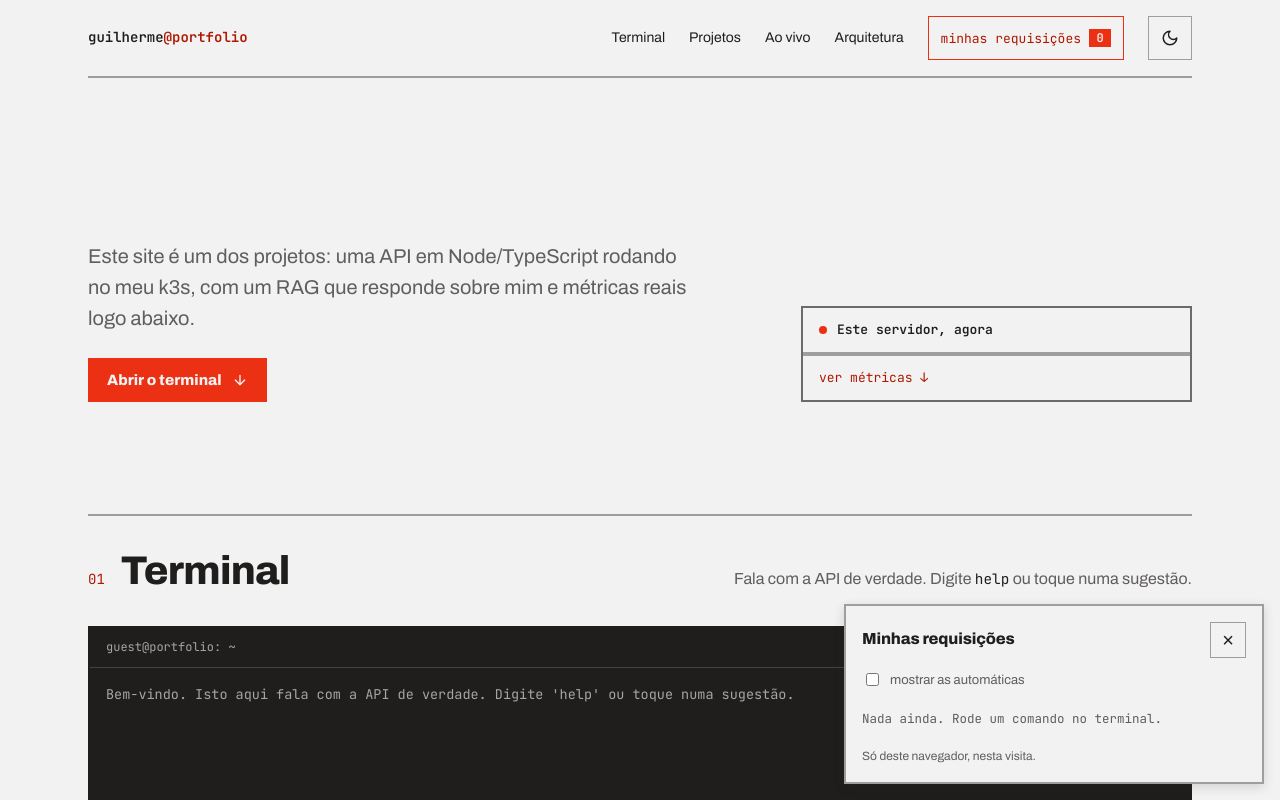
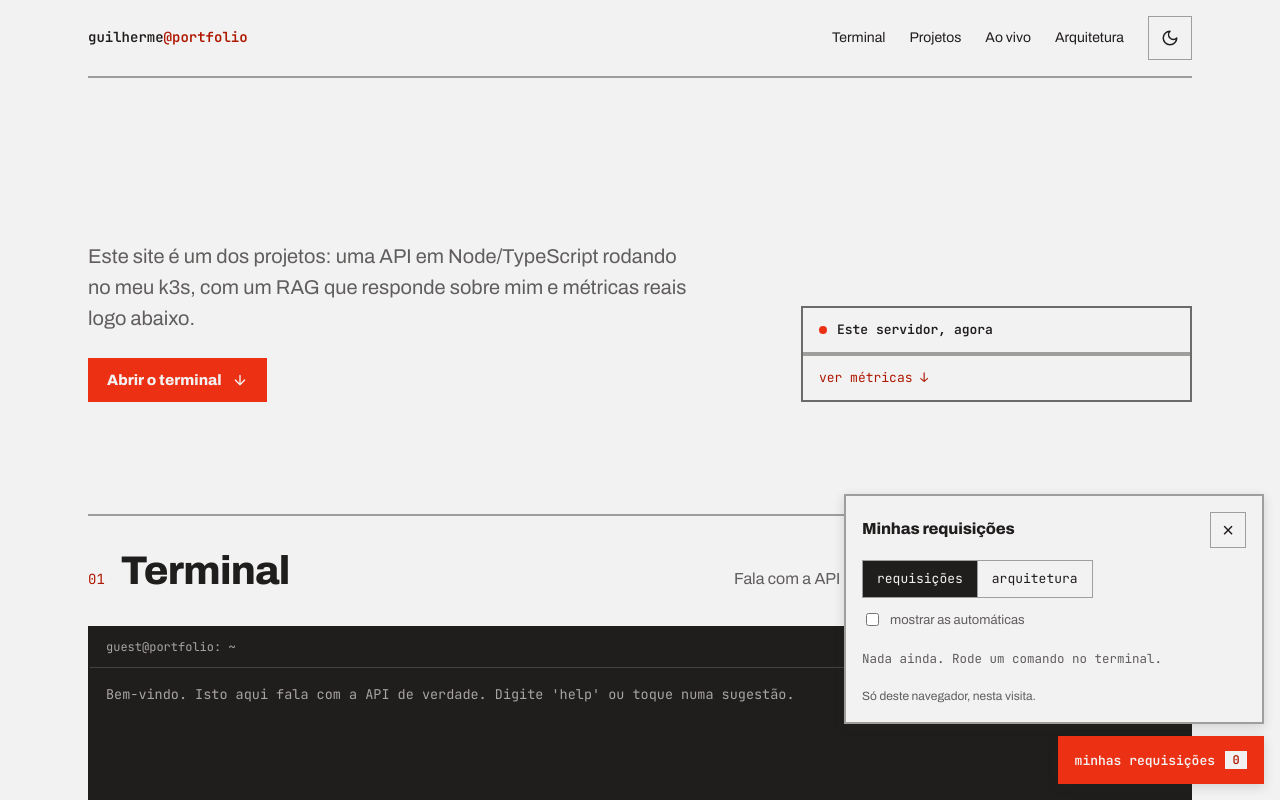
Before and after one commit to Guilherme-b-damasio/portfolio, a website with bundled scripts: page public/index.html in a window 1280 px wide. Both pictures are taken after a click on the button "Minhas requisições". Shown: the top 800 px of the page. Built offline with nearby package versions, Linux system fonts and the light colour scheme; files whose address does not match are found by name.

Commit message:
fix(web): float the requests button and show the architecture in its panel
The button lived in the top bar and scrolled away with it. It is now fixed in
the bottom-right corner, and the panel above it has two tabs: the request
list and a copy of the live architecture diagram, lit by the same requests.

```diff
--- a/public/app.js
+++ b/public/app.js
@@ -132,10 +132,19 @@ createRequestsPanel({
   list: $("my-requests-list"),
   close: $("my-requests-close"),
   showAuto: $("my-requests-auto"),
+  tabs: [
+    { tab: $("req-tab-list"), view: $("req-view-list") },
+    { tab: $("req-tab-arch"), view: $("req-view-arch") },
+  ],
 });
 
 // ---------- live panel and diagram ----------
-const diagram = createDiagram({ wide: $("diagram-wide"), narrow: $("diagram-narrow"), log: $("request-log") });
+const diagram = createDiagram({
+  wide: $("diagram-wide"),
+  narrow: $("diagram-narrow"),
+  extra: [$("my-requests-diagram")],
+  log: $("request-log"),
+});
 createLivePanel({
   facts: $("facts"),
   stats: $("stats"),
--- a/public/index.html
+++ b/public/index.html
@@ -24,16 +24,6 @@
           <a href="#ao-vivo">Ao vivo</a>
           <a href="#arquitetura">Arquitetura</a>
         </nav>
-        <button
-          type="button"
-          id="my-requests-btn"
-          class="req-btn"
-          aria-expanded="false"
-          aria-controls="my-requests"
-          aria-label="Minhas requisições"
-        >
-          <span class="req-btn-label">minhas requisições</span><span class="req-badge" id="my-requests-count">0</span>
-        </button>
         <button type="button" id="theme" class="icon-btn" aria-label="Mudar o tema"></button>
       </header>
 
@@ -176,13 +166,38 @@
       </footer>
     </div>
 
+    <button
+      type="button"
+      id="my-requests-btn"
+      class="req-fab"
+      aria-expanded="false"
+      aria-controls="my-requests"
+      aria-label="Minhas requisições"
+    >
+      <span class="req-fab-label">minhas requisições</span><span class="req-fab-short" aria-hidden="true">reqs</span
+      ><span class="req-badge" id="my-requests-count">0</span>
+    </button>
     <aside id="my-requests" class="req-panel" aria-labelledby="my-requests-title" hidden>
       <div class="req-head">
         <h2 id="my-requests-title">Minhas requisições</h2>
         <button type="button" id="my-requests-close" class="req-close" aria-label="Fechar">×</button>
       </div>
-      <label class="req-toggle"><input type="checkbox" id="my-requests-auto" /> mostrar as automáticas</label>
-      <ol id="my-requests-list" class="req-list" aria-live="off"></ol>
+      <div class="req-tabs" role="tablist" aria-label="Visão">
+        <button type="button" role="tab" id="req-tab-list" aria-selected="true" aria-controls="req-view-list">
+          requisições
+        </button>
+        <button type="button" role="tab" id="req-tab-arch" aria-selected="false" aria-controls="req-view-arch">
+          arquitetura
+        </button>
+      </div>
+      <div id="req-view-list" class="req-view" role="tabpanel" aria-labelledby="req-tab-list">
+        <label class="req-toggle"><input type="checkbox" id="my-requests-auto" /> mostrar as automáticas</label>
+        <ol id="my-requests-list" class="req-list" aria-live="off"></ol>
+      </div>
+      <div id="req-view-arch" class="req-view" role="tabpanel" aria-labelledby="req-tab-arch" hidden>
+        <svg id="my-requests-diagram" class="diagram req-diagram" role="img" aria-label="Diagrama da arquitetura"></svg>
+        <p class="req-note">Acende o caminho de cada requisição sua.</p>
+      </div>
       <p class="req-note">Só deste navegador, nesta visita.</p>
     </aside>
 
--- a/public/js/diagram.js
+++ b/public/js/diagram.js
@@ -44,9 +44,16 @@ const EDGES = {
   },
 };
 
-/** The architecture SVG (wide and narrow variants) lit by this visitor's own requests, plus the request log. */
-export function createDiagram({ wide, narrow, log }) {
-  const layouts = [build(wide, "wide", 1000, 250, 132), build(narrow, "narrow", 340, 480, 130)];
+/**
+ * The architecture SVG lit by this visitor's own requests, plus the request log.
+ * `extra` holds more narrow-layout copies (the floating panel has one); they all light together.
+ */
+export function createDiagram({ wide, narrow, extra = [], log }) {
+  const roots = [wide, narrow, ...extra];
+  const layouts = [
+    build(wide, "wide", 1000, 250, 132),
+    ...[narrow, ...extra].map((root) => build(root, "narrow", 340, 480, 130)),
+  ];
   const entries = [];
   let llm = null;
   let unlit;
@@ -76,7 +83,7 @@ export function createDiagram({ wide, narrow, log }) {
   requests.addEventListener("request", ({ detail }) => {
     const edges = edgesFor(detail);
     light(edges);
-    for (const svgNode of [wide, narrow]) {
+    for (const svgNode of roots) {
       svgNode.setAttribute("aria-label", `Diagrama da arquitetura. Última requisição: ${detail.route}`);
     }
     entries.unshift(detail);
--- a/public/js/requests-panel.js
+++ b/public/js/requests-panel.js
@@ -5,7 +5,7 @@ import { clock, formatMs } from "./lib.js";
 const MAX_ENTRIES = 100; // the panel is a window, not a history: older entries fall off
 
 /** Floating list of the requests this browser made during the visit, opened from the top bar. */
-export function createRequestsPanel({ button, count, panel, list, close, showAuto }) {
+export function createRequestsPanel({ button, count, panel, list, close, showAuto, tabs }) {
   const entries = [];
 
   const visible = () => entries.filter((r) => showAuto.checked || !r.auto);
@@ -51,5 +51,24 @@ export function createRequestsPanel({ button, count, panel, list, close, showAut
     if (e.key === "Escape") setOpen(false);
   });
   showAuto.addEventListener("change", render);
+
+  // Two views in the panel: the list and the live architecture diagram.
+  function selectTab(selected) {
+    for (const { tab, view } of tabs) {
+      const on = tab === selected;
+      tab.setAttribute("aria-selected", String(on));
+      tab.tabIndex = on ? 0 : -1;
+      view.hidden = !on;
+    }
+  }
+  for (const { tab } of tabs) tab.addEventListener("click", () => selectTab(tab));
+  tabs[0].tab.parentElement.addEventListener("keydown", (e) => {
+    if (e.key !== "ArrowLeft" && e.key !== "ArrowRight") return;
+    const i = tabs.findIndex(({ tab }) => tab.getAttribute("aria-selected") === "true");
+    const next = tabs[(i + (e.key === "ArrowRight" ? 1 : tabs.length - 1)) % tabs.length].tab;
+    selectTab(next);
+    next.focus();
+  });
+  selectTab(tabs[0].tab);
   render();
 }
--- a/public/style.css
+++ b/public/style.css
@@ -996,7 +996,7 @@ a:hover {
   flex-wrap: wrap;
   justify-content: space-between;
   gap: var(--space-3) var(--space-8);
-  padding-block: var(--space-6) var(--space-12);
+  padding-block: var(--space-6) 88px; /* room for the floating button */
   border-top: var(--rule-w) solid transparent;
   border-image: var(--rule) 1;
   font-family: var(--font-mono);
@@ -1004,25 +1004,40 @@ a:hover {
   color: var(--color-muted);
 }
 
-/* ---------- my requests: top-bar button and floating panel ---------- */
-.req-btn {
-  min-height: 44px;
+/* ---------- my requests: floating button and the panel it opens ---------- */
+.req-fab {
+  position: fixed;
+  right: 16px;
+  bottom: 16px;
+  z-index: 11;
+  min-height: 48px;
   display: inline-flex;
   align-items: center;
-  gap: 8px;
-  padding: 0 12px;
-  background: transparent;
-  color: var(--color-text);
-  border: 1px solid var(--color-divider);
-  border-radius: var(--radius-md);
+  gap: 10px;
+  padding: 0 16px;
+  background: var(--color-text);
+  color: var(--color-bg);
+  border: 1px solid var(--color-text);
+  border-radius: var(--radius-lg);
+  box-shadow: var(--shadow-md);
   font-family: var(--font-mono);
   font-size: 13px;
+  font-weight: 600;
   cursor: pointer;
 }
-.req-btn:hover,
-.req-btn[aria-expanded="true"] {
+.req-fab:hover,
+.req-fab[aria-expanded="true"] {
+  background: var(--color-accent);
   border-color: var(--color-accent);
+  color: var(--color-bg);
+}
+.req-fab:hover .req-badge,
+.req-fab[aria-expanded="true"] .req-badge {
+  background: var(--color-bg);
   color: var(--color-accent-text);
+}
+.req-fab-short {
+  display: none;
 }
 .req-badge {
   min-width: 22px;
@@ -1040,7 +1055,7 @@ a:hover {
   /* left + right + max-width instead of a vw width: 100vw counts the scrollbar and pushed the panel off the edge. */
   left: 16px;
   right: 16px;
-  bottom: 16px;
+  bottom: 76px; /* sits above the 48px button */
   z-index: 10;
   max-width: 420px;
   margin-left: auto;
@@ -1085,6 +1100,48 @@ a:hover {
 .req-close:hover {
   border-color: var(--color-accent);
   color: var(--color-accent-text);
+}
+.req-tabs {
+  display: flex;
+  width: max-content;
+  border: 1px solid var(--color-divider);
+  border-radius: var(--radius-md);
+  overflow: hidden;
+}
+.req-tabs button {
+  min-height: 36px;
+  padding: 0 14px;
+  border: 0;
+  background: transparent;
+  color: var(--color-text);
+  font-family: var(--font-mono);
+  font-size: 13px;
+  cursor: pointer;
+}
+.req-tabs button + button {
+  border-left: 1px solid var(--color-divider);
+}
+.req-tabs button[aria-selected="true"] {
+  background: var(--color-text);
+  color: var(--color-bg);
+}
+.req-view {
+  flex: 1 1 auto;
+  display: flex;
+  flex-direction: column;
+  gap: var(--space-3);
+  min-height: 0;
+}
+.req-view[hidden] {
+  display: none;
+}
+/* The narrow layout, capped by height so it fits the panel on short screens. */
+.req-diagram.diagram {
+  display: block;
+  width: auto;
+  max-width: 100%;
+  height: min(52vh, 420px);
+  margin-inline: auto;
 }
 .req-toggle {
   display: flex;
@@ -1141,9 +1198,12 @@ a:hover {
   color: var(--color-muted);
 }
 @media (max-width: 559px) {
-  .req-btn-label,
+  .req-fab-label,
   .req-list li > span:first-child {
     display: none;
+  }
+  .req-fab-short {
+    display: inline;
   }
   .req-list li {
     grid-template-columns: minmax(0, 1fr) 6ch 7ch;
```
